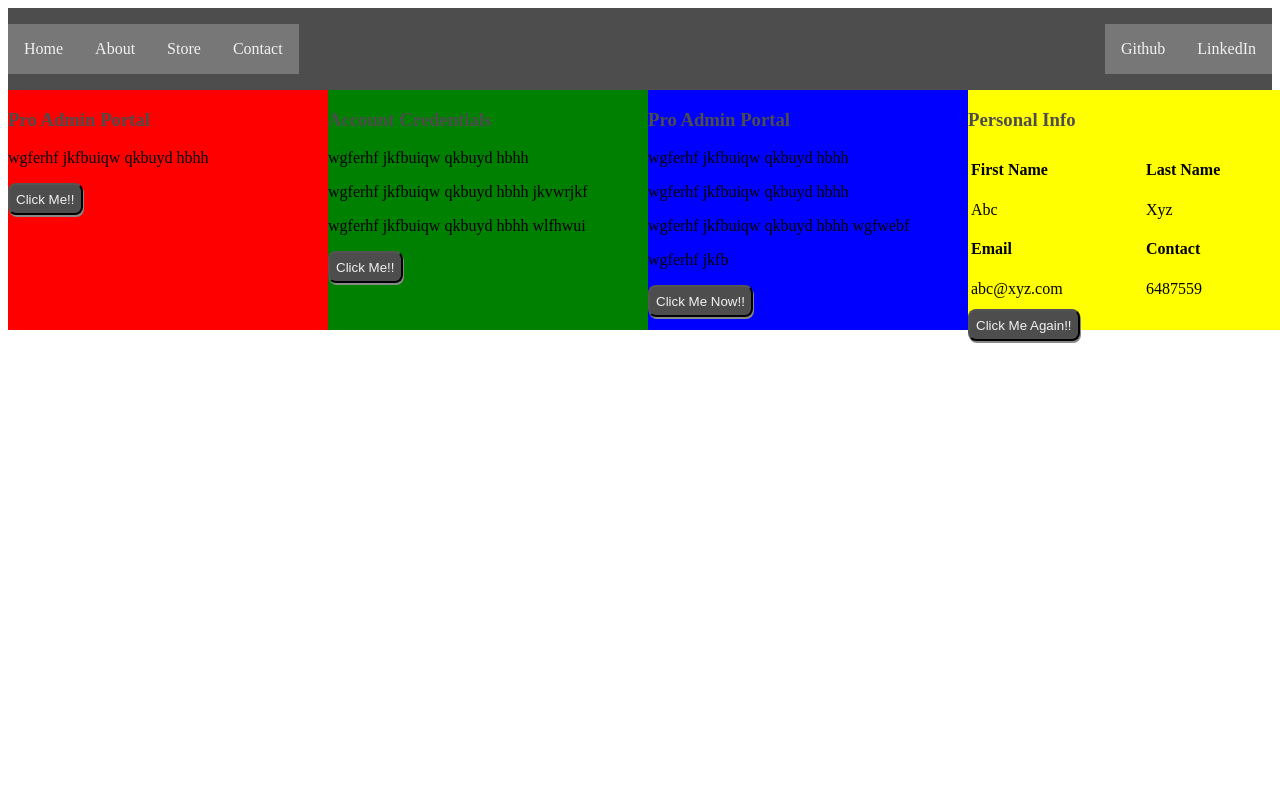
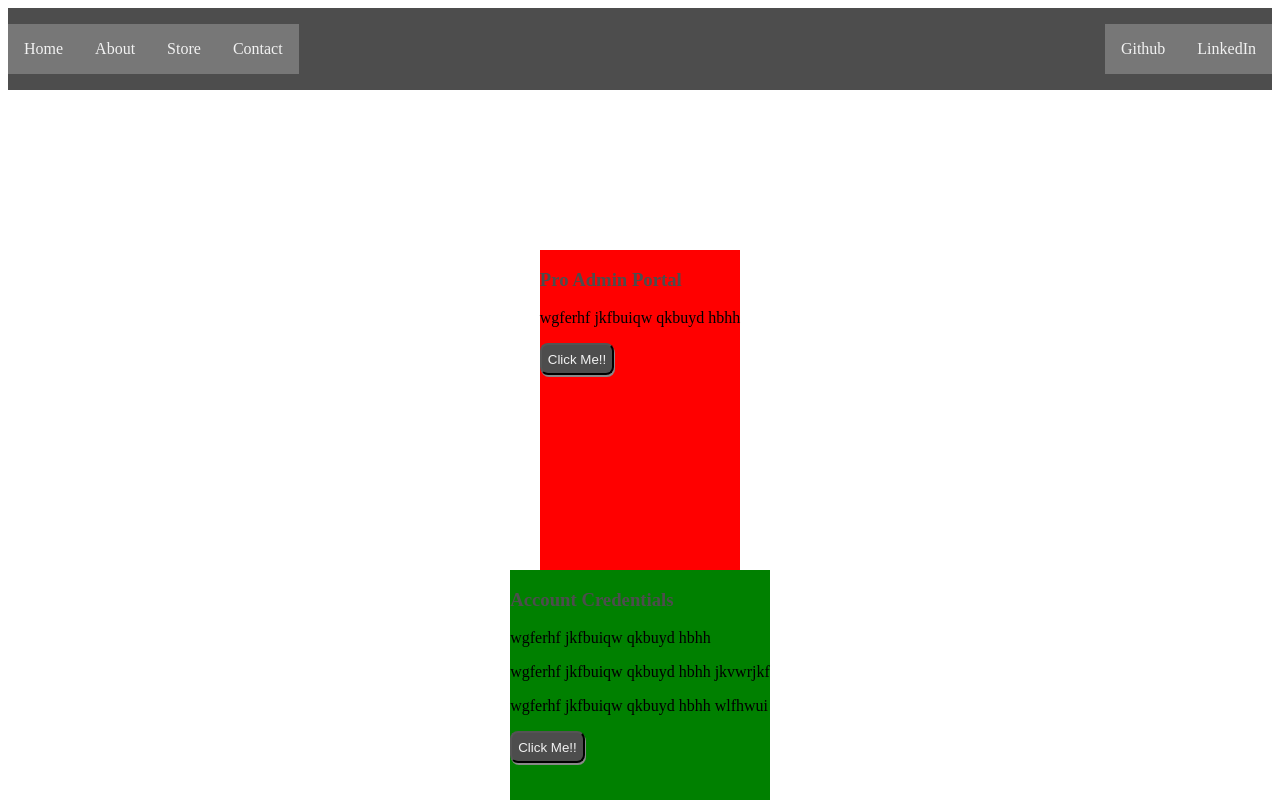
Before and after one commit to anamhussain2601/WebDev, a plain HTML site: page index.html in a window 1280 px wide. Shown: the top 800 px of the page. Drawn offline with Linux system fonts and the light colour scheme.

Commit message:
Align Items Complete

```diff
--- a/style.css
+++ b/style.css
@@ -56,8 +56,9 @@ body{
     display: flex;
     background-color: #fff;
     flex-wrap: wrap;
-    flex-flow: row;
-    justify-content:flex-start;
+    flex-flow: column;
+    justify-content:center;
+    align-items: center;
     height: 100rem;
     /* flex-direction: column; */
   }
```
